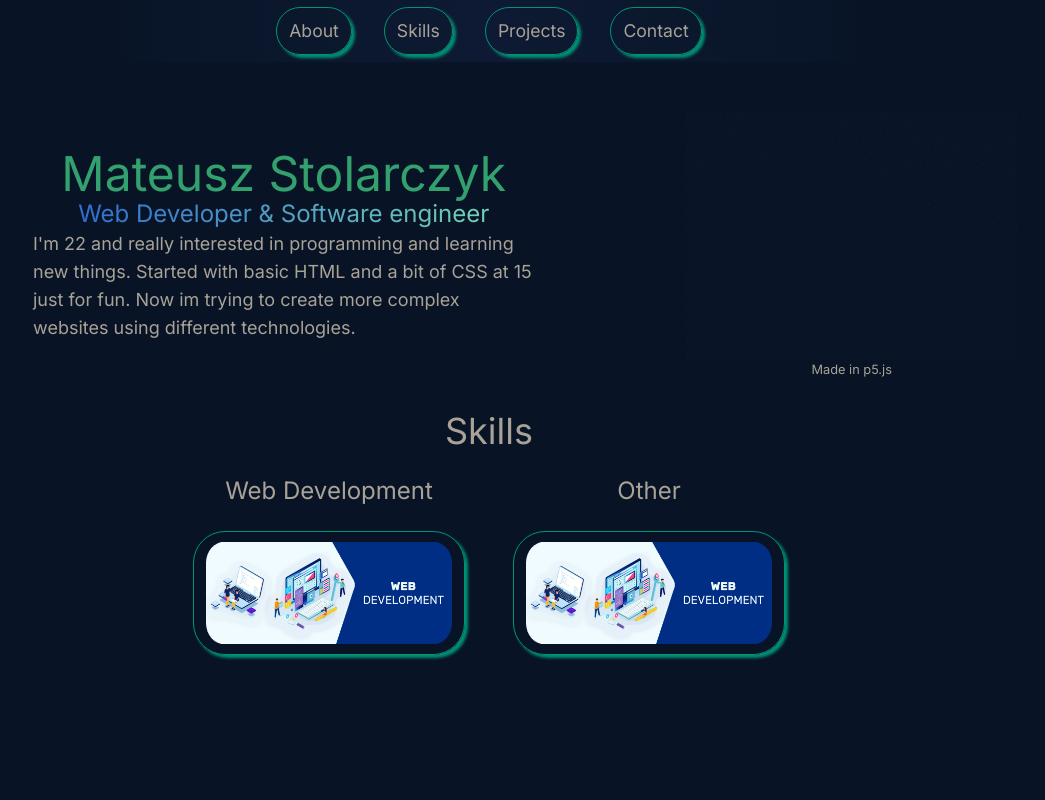
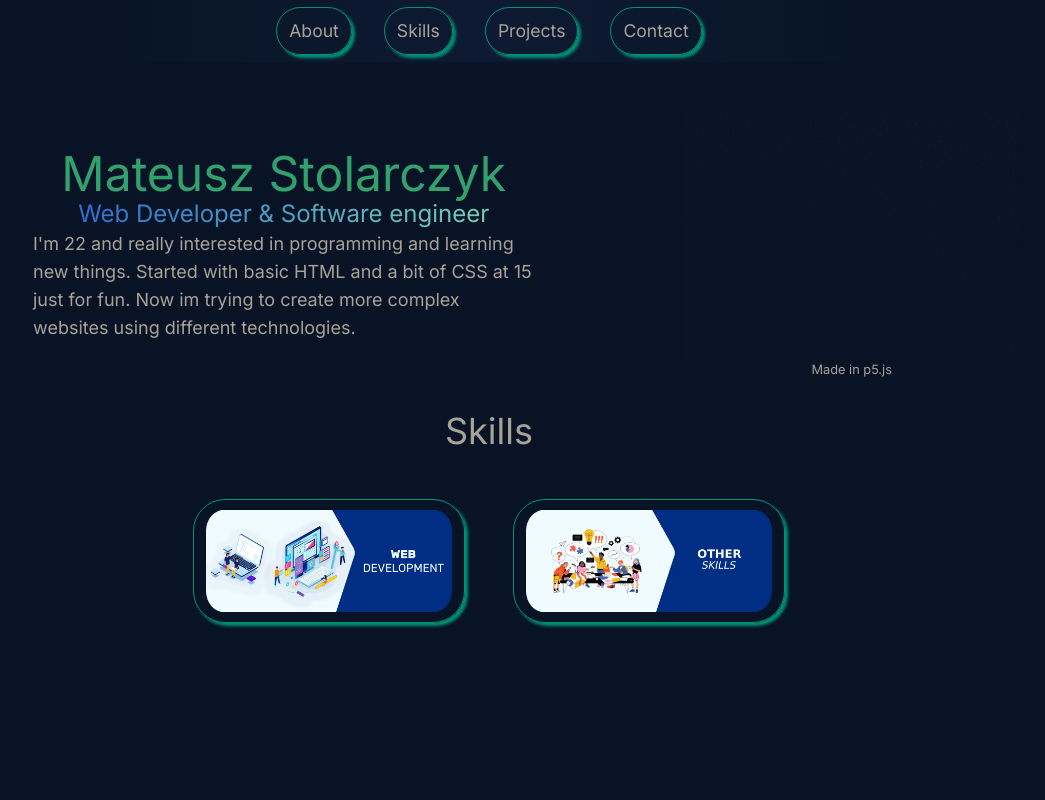
Before and after one commit to MateuszS0/Portfolio_Next.js-WIP, a Next.js app in the folder portfolio_nextjs/: page / in a window 1280 px wide. Shown: the top 800 px of the page, without its empty margins (151-1196 px from the left). Built offline with nearby package versions, Linux system fonts and the light colour scheme.

Commit message:
style: other skills image

```diff
--- a/portfolio_nextjs/components/Skills/skills.tsx
+++ b/portfolio_nextjs/components/Skills/skills.tsx
@@ -44,7 +44,6 @@ const Skills = () => {
       <div className={`button-wrapper ${showButtonWrapper ? 'show' : 'hide'} flex justify-center`}>
         <div className="w-1/4 flex justify-center p-6">
           <div className="text-2xl text-center">
-            Web Development
             <img
               className="button my-6"
               src="/web-dev-photo.jpg"
@@ -56,10 +55,9 @@ const Skills = () => {
         </div>
         <div className="w-1/4 flex justify-center p-6">
           <div className="text-2xl text-center">
-            Other
             <img
               className="button my-6"
-              src="/web-dev-photo.jpg"
+              src="/otherSkills.jpg"
               alt="Other"
               onClick={() => handleButtonClick("Other")}
             />
```
Also changed, not shown: portfolio_nextjs/public/otherSkills.jpg (added).
